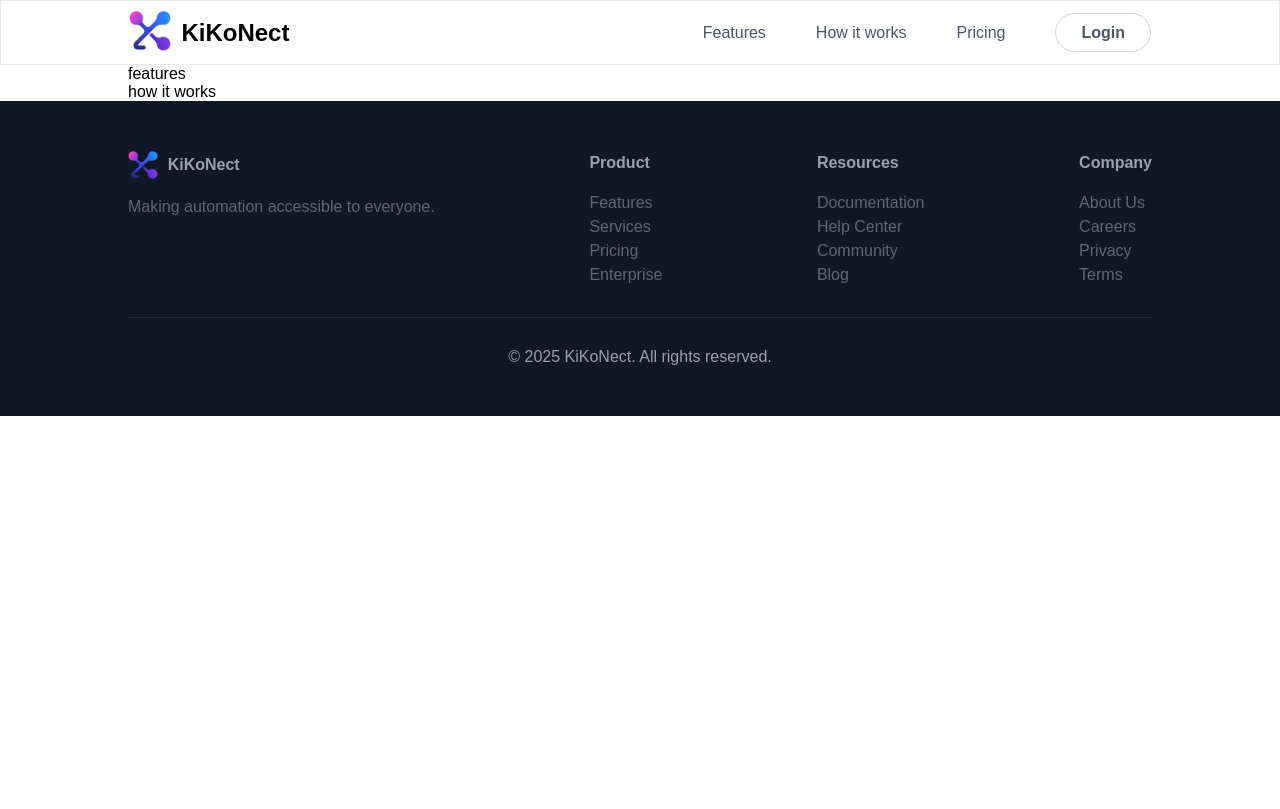
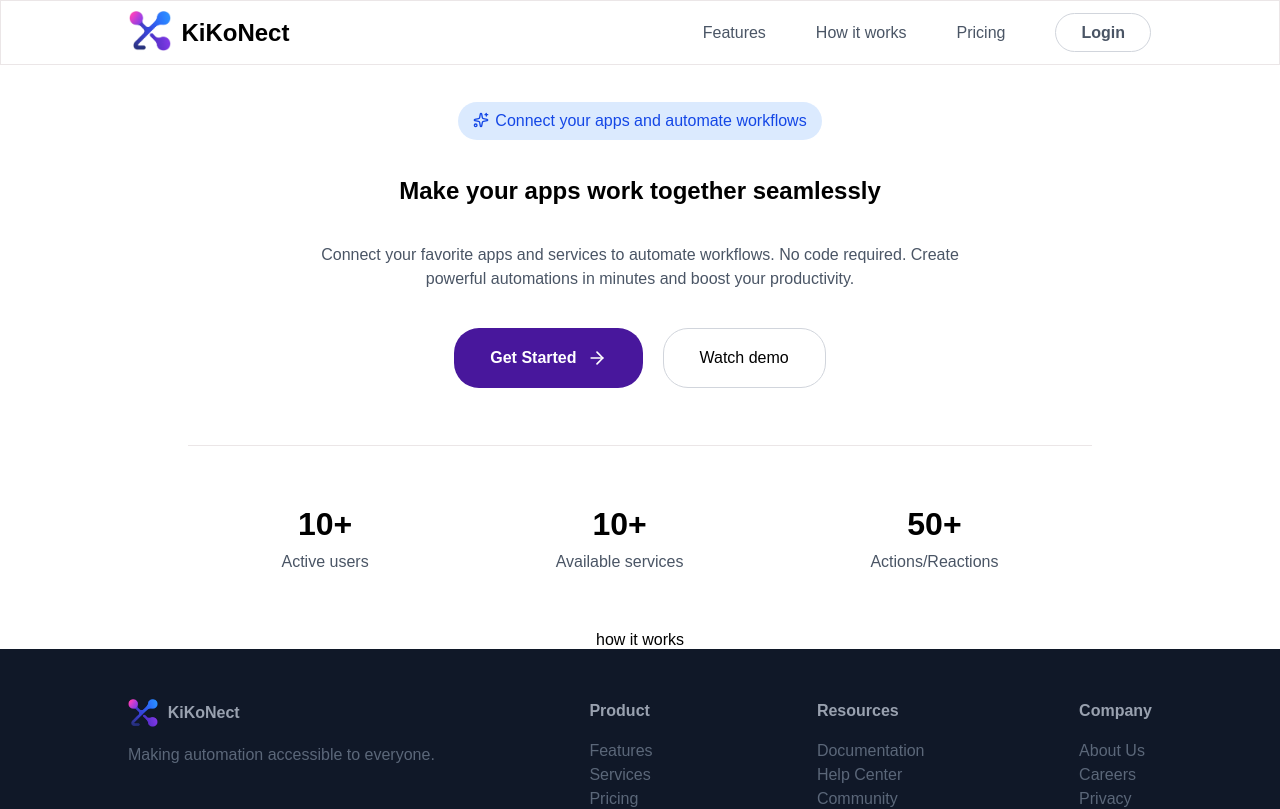
Before and after one commit to Anthoche/Area, a React (Vite) app in the folder frontend/web/: page / in a window 1280 px wide. Shown: the top 809 px of the page. Built offline with nearby package versions, Linux system fonts and the light colour scheme; no server answers.

Commit message:
feat(WelcomePage): Added project presentation section in welcome page (#83)

```diff
--- a/frontend/web/src/components/WelcomePage/WelcomePage.jsx
+++ b/frontend/web/src/components/WelcomePage/WelcomePage.jsx
@@ -10,7 +10,56 @@ export default function WelcomePage() {
             <Navbar/>
             <div className="welcome-page-content">
                 <div className="welcome-page-section" id="features">
-                    features
+                    <div className="welcome-page-section-pres">
+                        <div className="welcome-page-section-pres-icon">
+                            <svg xmlns="http://www.w3.org/2000/svg" width="16" height="16" viewBox="0 0 24 24" fill="none"
+                                 stroke="currentColor" strokeWidth="2" strokeLinecap="round" strokeLinejoin="round"
+                                 className="lucide lucide-sparkles" aria-hidden="true">
+                                <path
+                                    d="M11.017 2.814a1 1 0 0 1 1.966 0l1.051 5.558a2 2 0 0 0 1.594 1.594l5.558 1.051a1 1 0 0 1 0 1.966l-5.558 1.051a2 2 0 0 0-1.594 1.594l-1.051 5.558a1 1 0 0 1-1.966 0l-1.051-5.558a2 2 0 0 0-1.594-1.594l-5.558-1.051a1 1 0 0 1 0-1.966l5.558-1.051a2 2 0 0 0 1.594-1.594z"></path>
+                                <path d="M20 2v4"></path>
+                                <path d="M22 4h-4"></path>
+                                <circle cx="4" cy="20" r="2"></circle>
+                            </svg>
+                            <span>Connect your apps and automate workflows</span>
+                        </div>
+                        <h1>Make your apps work together seamlessly</h1>
+                        <p>
+                            Connect your favorite apps and services to automate workflows. No code required.
+                            Create powerful automations in minutes and boost your productivity.
+                        </p>
+                        <div className="welcome-page-section-pres-btns">
+                            <div className="pres-btn-get-started pres-btn">
+                                <span>Get Started</span>
+                                <svg xmlns="http://www.w3.org/2000/svg" width="20" height="20" viewBox="0 0 24 24" fill="none"
+                                     stroke="currentColor" strokeWidth="2" strokeLinecap="round" strokeLinejoin="round"
+                                     className="lucide lucide-arrow-right group-hover:translate-x-1 transition-transform"
+                                     aria-hidden="true">
+                                    <path d="M5 12h14"></path>
+                                    <path d="m12 5 7 7-7 7"></path>
+                                </svg>
+                            </div>
+                            <div className="pres-btn pres-btn-demo">
+                                <span>Watch demo</span>
+                            </div>
+                        </div>
+                    </div>
+                    <div className="welcome-page-section-stats">
+                        <ul>
+                            <li>
+                                <h1>10+</h1>
+                                <span>Active users</span>
+                            </li>
+                            <li>
+                                <h1>10+</h1>
+                                <span>Available services</span>
+                            </li>
+                            <li>
+                                <h1>50+</h1>
+                                <span>Actions/Reactions</span>
+                            </li>
+                        </ul>
+                    </div>
                 </div>
                 <div className="welcome-page-section" id="how-it-works">
                     how it works
--- a/frontend/web/src/components/WelcomePage/welcomepage.css
+++ b/frontend/web/src/components/WelcomePage/welcomepage.css
@@ -321,3 +321,119 @@ footer > p {
 .logo-footer {
     height: 28px;
 }
+
+/* Sections style */
+
+.welcome-page-section {
+    display: flex;
+    flex-direction: column;
+    align-items: center;
+}
+
+.welcome-page-section-pres {
+    height: 45vh;
+    display: flex;
+    flex-direction: column;
+    justify-content: space-evenly;
+    align-items: center;
+    max-width: 42rem;
+    margin-bottom: 20px;
+}
+
+.welcome-page-section-pres > h1 {
+    font-size: 1.5rem;
+}
+
+.welcome-page-section-pres > p {
+    color: #4a5565;
+    text-align: center;
+    line-height: 1.5;
+}
+
+.welcome-page-section-pres-icon {
+    display: flex;
+    flex-direction: row;
+    gap: 6px;
+    justify-content: center;
+    color: #1447e6;
+    background-color: #dbeafe;
+    padding: 10px 15px;
+    border-radius: 20px;
+}
+
+.welcome-page-section-pres-btns {
+    display: flex;
+    flex-direction: row;
+    justify-content: center;
+    align-items: center;
+    gap: 20px;
+}
+
+.pres-btn {
+    display: flex;
+    justify-content: center;
+    align-items: center;
+    padding: 20px 36px;
+    border-radius: 25px;
+    transition: .25s;
+    font-size: 16px;
+}
+
+.pres-btn:hover {
+    cursor: pointer;
+    transition: .25s;
+}
+
+.pres-btn-get-started {
+    background-color: var(--accent-color);
+    color: white;
+    font-weight: bold;
+    gap: 10px;
+}
+
+.pres-btn-get-started:hover {
+    background-color: #3a1280;
+}
+
+.pres-btn-get-started > svg {
+    transition: .25s;
+}
+
+.pres-btn-get-started:hover > svg {
+    transform: translateX(5px);
+    transition: .25s;
+}
+
+.pres-btn-demo {
+    border: #d1d5dc 1px solid;
+}
+
+.pres-btn-demo:hover {
+    border-color: #99a1af;
+}
+
+.welcome-page-section-stats {
+    width: 100%;
+}
+
+.welcome-page-section-stats > ul {
+    margin: 0 60px;
+    border-top: #ebe6e7 solid 1px;
+    padding: 60px 0;
+    display: flex;
+    flex-direction: row;
+    align-items: center;
+    justify-content: space-around;
+}
+
+.welcome-page-section-stats > ul > li {
+    list-style: none;
+    display: flex;
+    flex-direction: column;
+    align-items: center;
+    gap: 10px;
+}
+
+.welcome-page-section-stats > ul > li > span {
+    color: #4a5565;
+}
```
